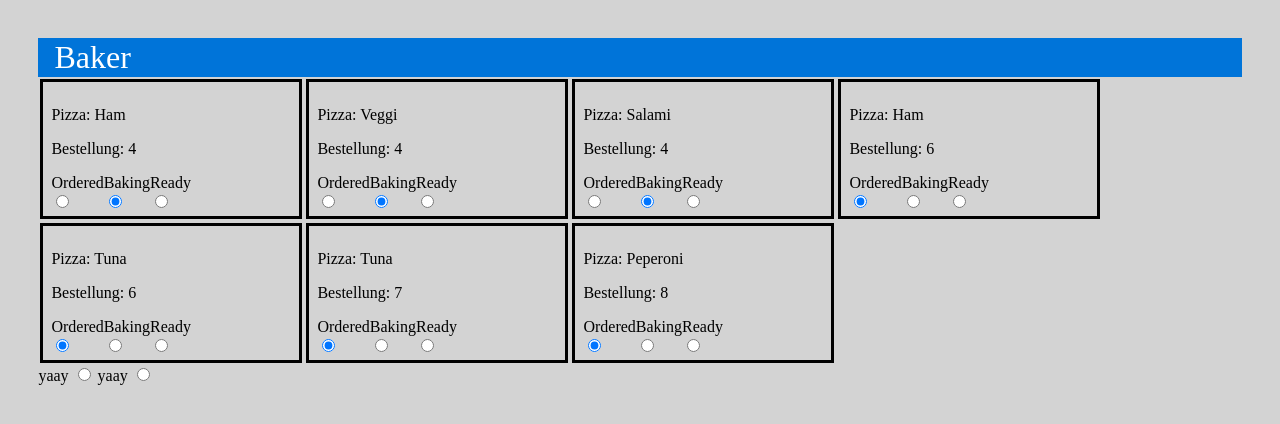
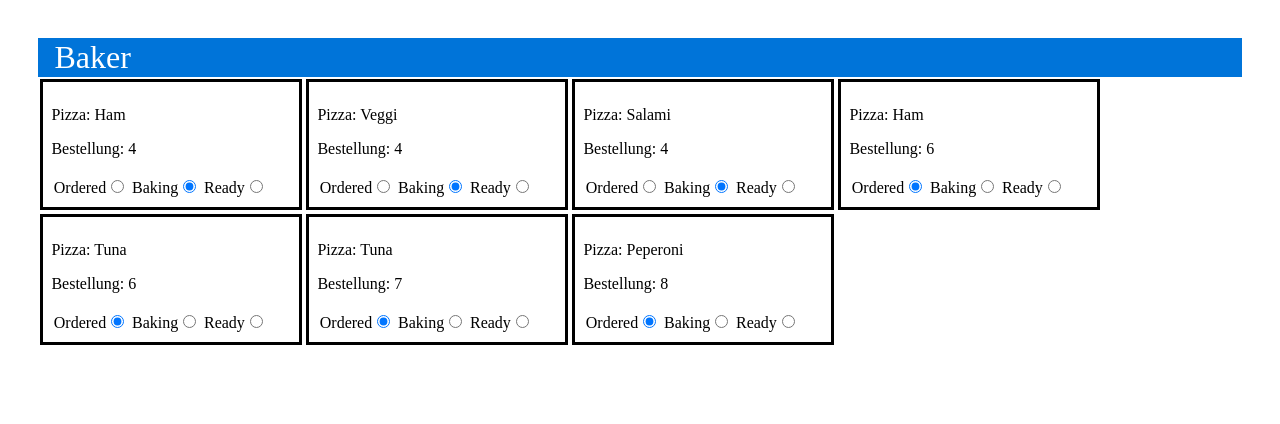
Before and after one commit to CAoTx/EWA, a PHP site: page /client-baker/bakerView.html in a window 1280 px wide. Shown: the top 424 px of the page. Run offline with PHP 8.4, Linux system fonts and the light colour scheme.

Commit message:
Overwork

```diff
--- a/client-baker/bakerView.css
+++ b/client-baker/bakerView.css
@@ -33,6 +33,7 @@ mainContent {
 
 .radioLabel {
     display:inline-block;
+    margin: 1%;
     vertical-align:top;
     text-align:center;
 
@@ -42,80 +43,5 @@ mainContent {
 }
 
 .radioLabel * {
-    display:block;
+    display:inline-block;
 }
-
-
-/*
-body {
-    font-family: Helvetica, Arial, sans-serif;
-    margin: 0;
-  }
-
-  header {
-    background: #0074D9;
-    color: #fff;
-    width: 100%;
-    padding: 8px 0;
-  }
-    header h1 {
-      font-weight: normal;
-      margin: 0 16px;
-    }
-
-  main {
-    margin: 16px;
-  }
-
-  hr {
-    border: none;
-    border-bottom: 2px solid #111;
-    margin: 16px 0;
-  }
-
-  input {
-    font: inherit;
-    padding: 8px;
-    font-size: 13px;
-  }
-
-  button,
-  .button {
-    background: #FFDC00;
-    border: 1px solid rgba(0, 0, 0, .1);
-    cursor: pointer;
-    padding: 8px;
-    margin: 20px 0 0;
-    text-decoration: none;
-    color: #111;
-    font-size: 13px;
-  }
-    button:hover,
-    button:active,
-    .button:hover,
-    .button:active {
-      background: #FF7C00;
-      color: #fff;
-    }
-
-
-  .nav {
-    margin: 16px 0;
-  }
-    .nav li {
-      float: left;
-      list-style: none;
-      margin-right: 4px;
-    }
-
-  .menu {
-    float: left;
-  }
-
-  .cart {
-    float: left;
-  }
-    .cart select, input {
-      width: 100%;
-    }
-   */
--- a/client-baker/bakerView.html
+++ b/client-baker/bakerView.html
@@ -9,24 +9,16 @@
   <link rel="stylesheet" type="text/css" href="bakerView.css">
 </head>
 
-<body style="background-color: lightgray">
+<body>
   <header>
     <h1>Baker</h1>
   </header>
   <section id="mainContent">
 
-    <!-- Created Content -->
+    <!-- Dynamic Content -->
 
   </section>
   </form>
 </body>
 
-<label> yaay
-  <input type="radio" >
-  <span class="radiospan"></span>
-</label><label> yaay
-  <input type="radio" >
-  <span class="radiospan"></span>
-</label>
-
 </html>
--- a/client-baker/bakerView.js
+++ b/client-baker/bakerView.js
@@ -6,8 +6,10 @@ window.addEventListener('load', function () {
 });
 
 function setStatus(idx, stat) {
-    if (idx > 0 && idx < Orders.length)
+    if (idx > 0 && idx < Orders.length){
         Orders[idx].status = stat;
+        console.log ("Baker setted status, ID:" + Orders[idx].ord_id + ", Status:"+stat);
+    }
         return;
 }
 
```
Also changed, not shown: client-deliverer/delivererView.css (+1 -76 lines), client-deliverer/delivererView.html (+1 -6 lines), client-deliverer/delivererView.js (+0 -15 lines).
